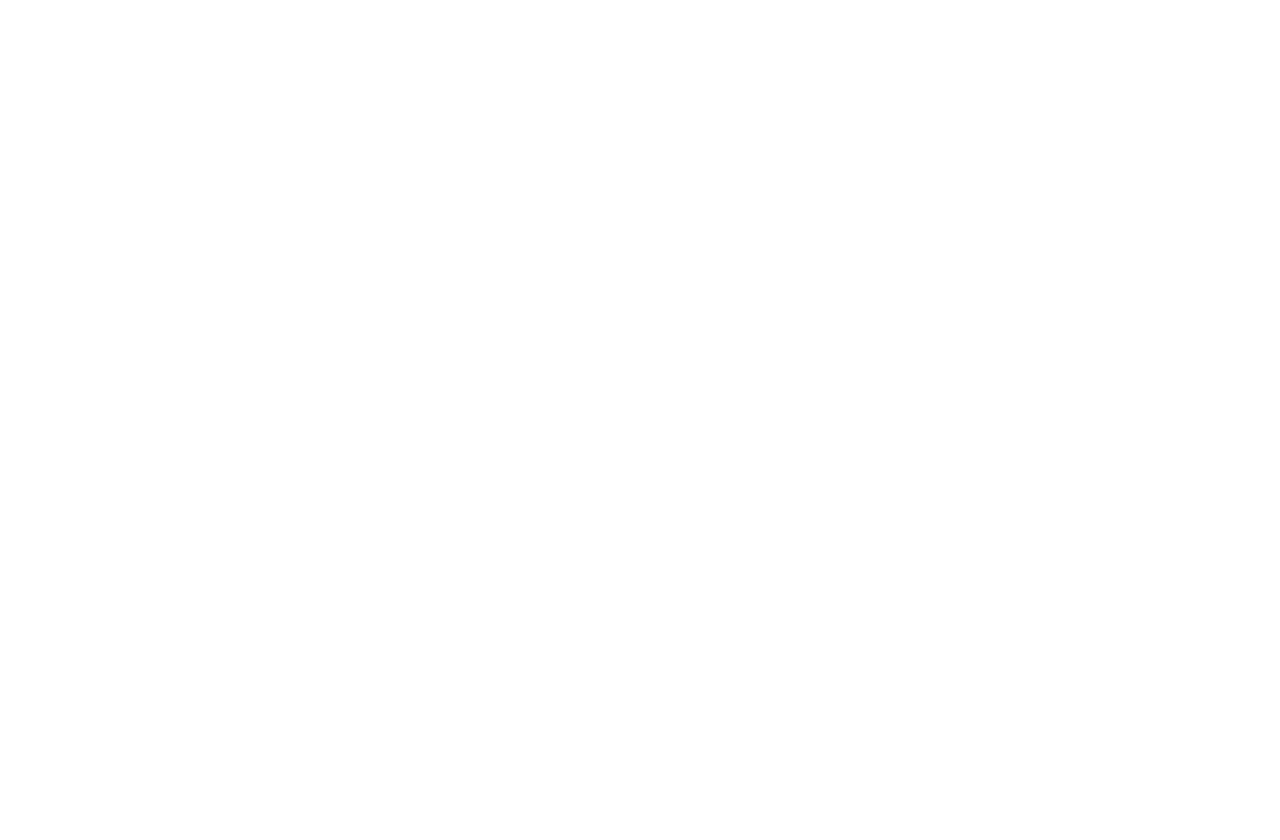
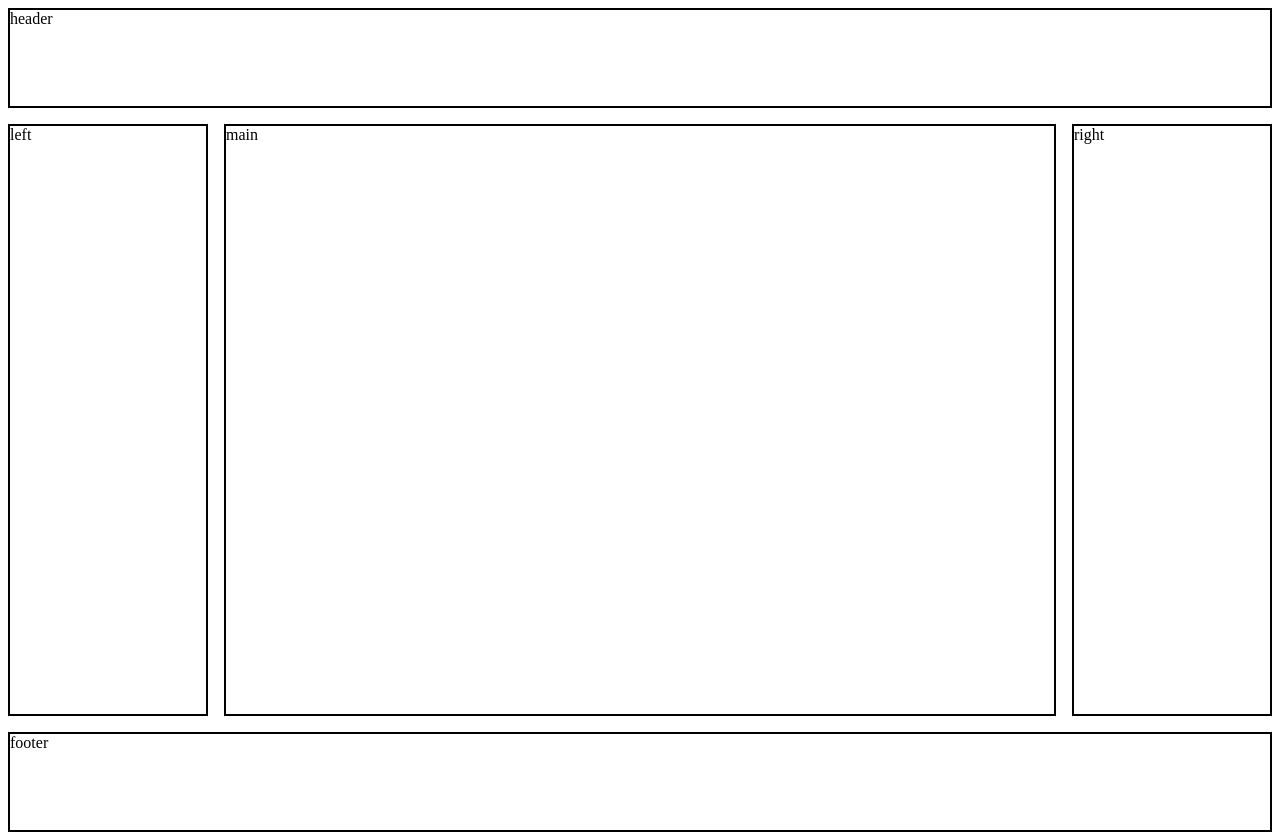
Before and after one commit to InnaPatlakha/lesson6, a plain HTML site: page index.html in a window 1280 px wide. Before the commit the page ends 800 px from the top, so only its background shows below. Drawn offline with Linux system fonts and the light colour scheme.

Commit message:
створення сітки сайту

```diff
--- a/index.html
+++ b/index.html
@@ -11,7 +11,13 @@
 </head>
 
 <body>
-
+  <header class="header">header</header>
+  <div class="flex">
+    <main class="main">main</main>
+    <aside class="left">left</aside>
+    <aside class="right">right</aside>
+  </div>
+  <footer class="footer">footer</footer>
 </body>
 
 </html>
--- a/style.css
+++ b/style.css
@@ -1,3 +1,27 @@
 * {
   box-sizing: border-box;
 }
+.header,
+.main,
+.left,
+.right,
+.footer {
+  border: 2px solid black;
+  min-height: 100px;
+  margin: 0.5em;
+}
+.flex {
+  display: flex;
+}
+.main {
+  flex-basis: 200px;
+  flex-grow: 1;
+  min-height: 74vh;
+}
+.left {
+  flex-basis: 200px;
+  order: -1;
+}
+.right {
+  flex-basis: 200px;
+}
```
